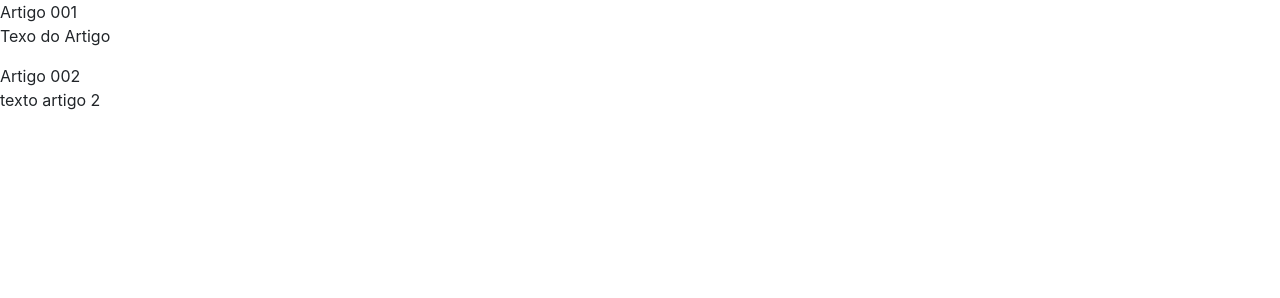
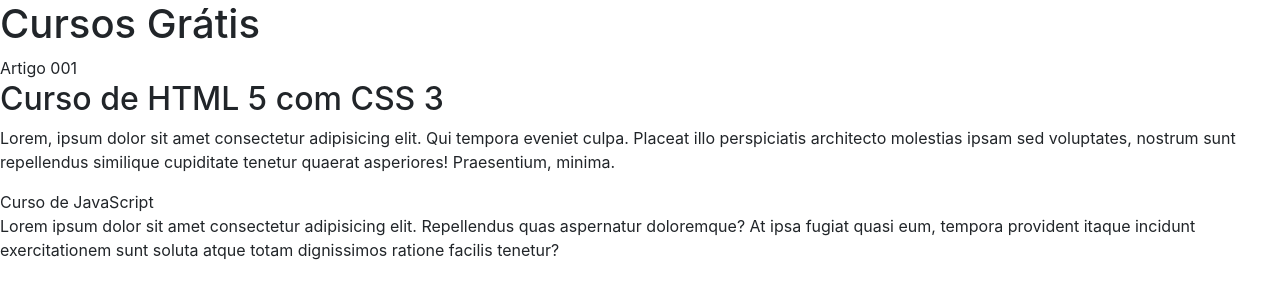
Before and after one commit to lucianojunnior17/projeto-site, a plain HTML site: page index.html in a window 1280 px wide. Drawn offline with nearby package versions, Linux system fonts and the light colour scheme.

Commit message:
Cabeçalho inicial

```diff
--- a/index.html
+++ b/index.html
@@ -10,11 +10,17 @@
     <link rel="stylesheet" href="https://stackpath.bootstrapcdn.com/bootstrap/4.3.1/css/bootstrap.min.css" integrity="sha384-ggOyR0iXCbMQv3Xipma34MD+dH/1fQ784/j6cY/iJTQUOhcWr7x9JvoRxT2MZw1T" crossorigin="anonymous">
   </head>
   <body>
-      <article> Artigo 001 </article>
-      <p> Texo do Artigo</p>
-      <article> Artigo 002</article>
-      <p>texto artigo 2</p>
-
+    <head>
+      <h1>Cursos Grátis </h1>
+    </head>
+    <main>
+      <article> Artigo 001
+        <h2>Curso de HTML 5 com CSS 3 </h2>
+      <p> Lorem, ipsum dolor sit amet consectetur adipisicing elit. Qui tempora eveniet culpa. Placeat illo perspiciatis architecto molestias ipsam sed voluptates, nostrum sunt repellendus similique cupiditate tenetur quaerat asperiores! Praesentium, minima.</p>
+    </article>
+      <article> Curso de JavaScript</article>
+      <p>Lorem ipsum dolor sit amet consectetur adipisicing elit. Repellendus quas aspernatur doloremque? At ipsa fugiat quasi eum, tempora provident itaque incidunt exercitationem sunt soluta atque totam dignissimos ratione facilis tenetur?</p>
+    </main>
 
     <!-- Optional JavaScript -->
     <!-- jQuery first, then Popper.js, then Bootstrap JS -->
```
